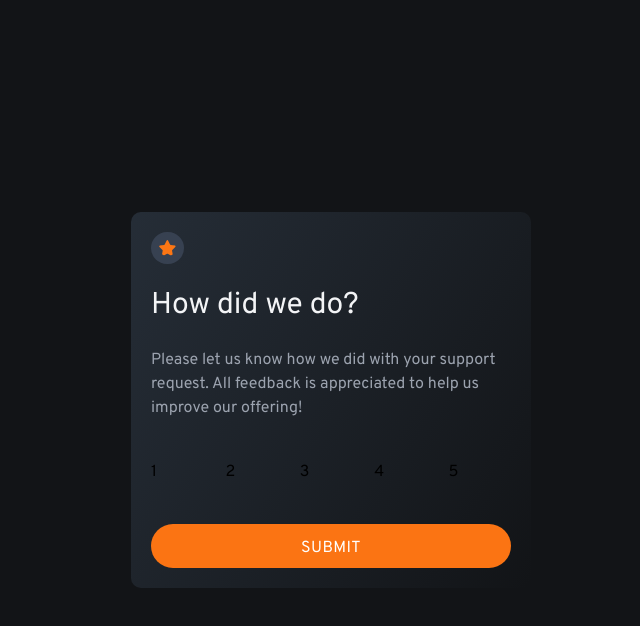
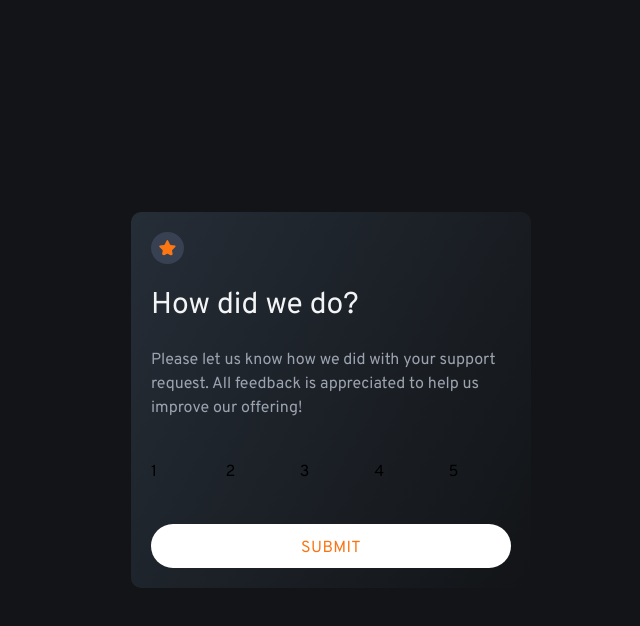
Before and after one commit to Swapna-Maguluri/Interactive-Rating-Component, a React (Create React App) app in the folder solution/: page / in a window 1280 px wide. In both pictures the pointer is over the button "SUBMIT". Shown: the top 626 px of the page, without its empty margins (309-949 px from the left). Built offline with nearby package versions, Linux system fonts and the light colour scheme.

Commit message:
styled button hover

```diff
--- a/solution/src/index.css
+++ b/solution/src/index.css
@@ -31,6 +31,13 @@ body {
 
 .btn-rating {
   background-color: var(--orange) ;
+  transition: all 0.15s ease-in-out;
+
+}
+
+.btn-rating:hover {
+  background-color: var(--white);
+  color: var(--orange);
 }
 @media (min-width:500px) {
   .wrapper{
```
